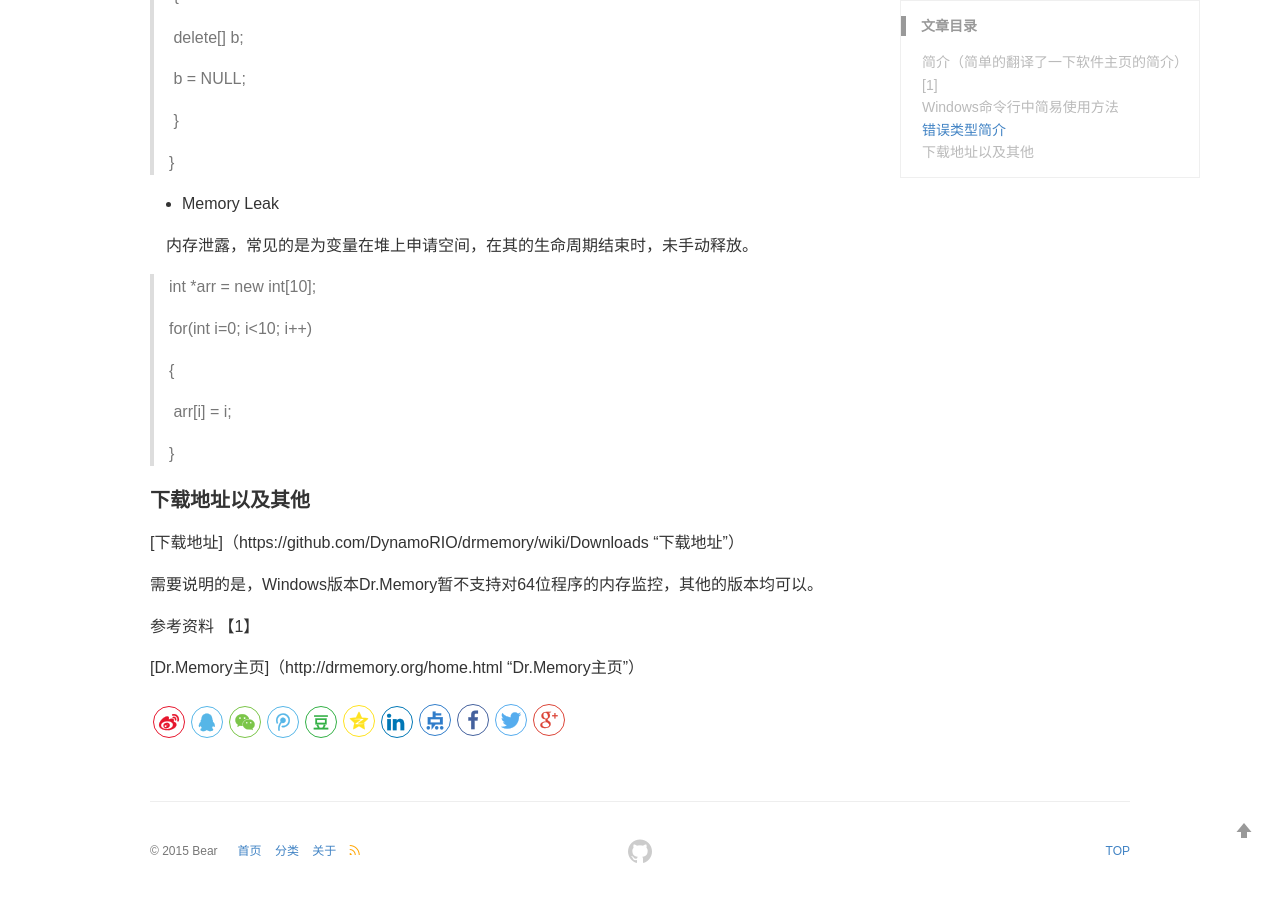
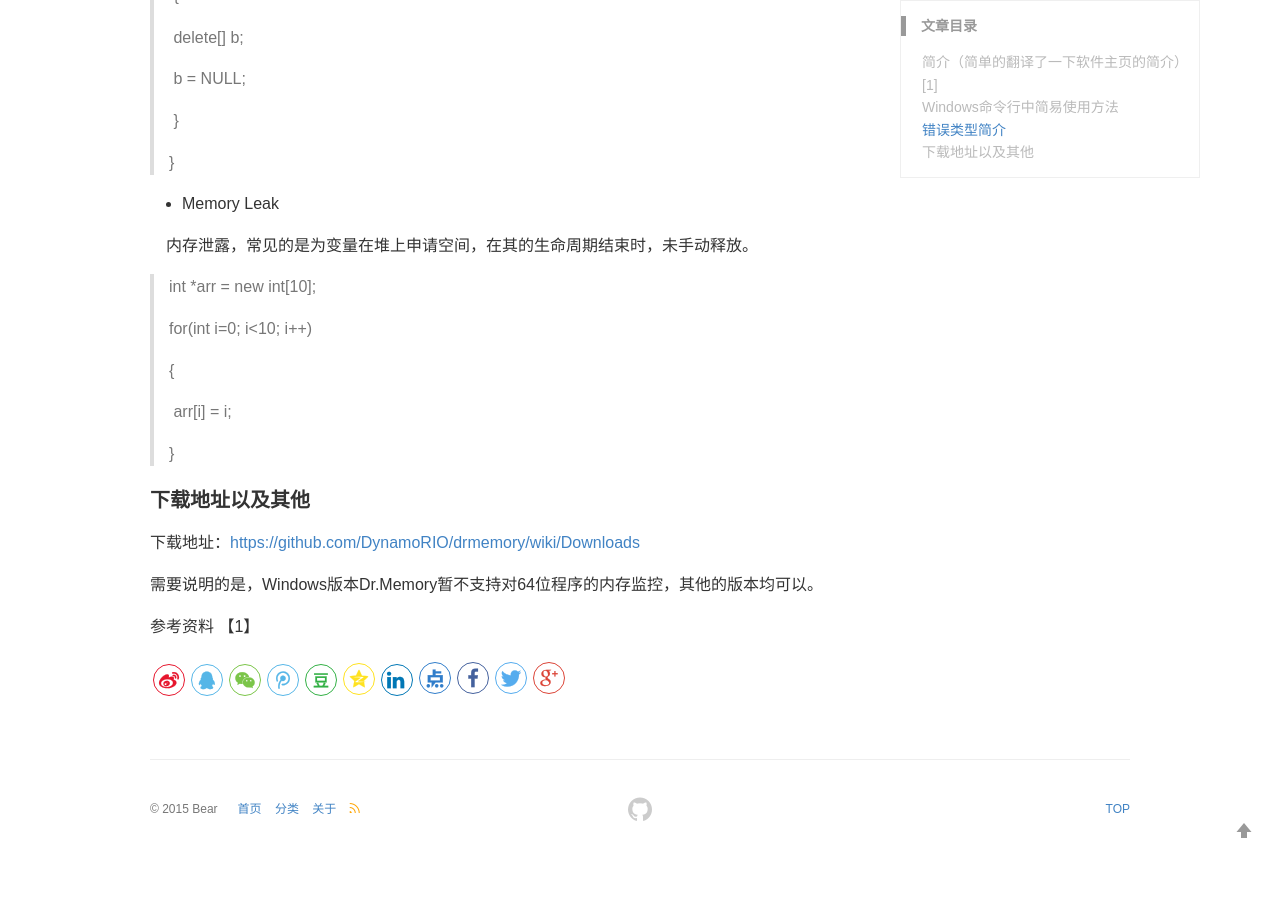
Before and after one commit to YesBear/yesbear.github.io, a Jekyll site: the page built from _posts/2019-1-18-内存检测工具Dr.Memory介绍与使用.md, in a window 1280 px wide and 900 px high, scrolled down 2435 px. Built offline with Jekyll 4.4.1, drawn with Linux system fonts in a browser that asks for light colours; comment, search, counter and statistics services are not loaded; after the commit the page ends 3293 px from its top, so only the background shows below that.

Commit message:
链接md语法修正

```diff
--- a/_posts/2019-1-18-内存检测工具Dr.Memory介绍与使用.md
+++ b/_posts/2019-1-18-内存检测工具Dr.Memory介绍与使用.md
@@ -121,10 +121,10 @@ categories: 内存泄露
 
 #### 下载地址以及其他
 
-[下载地址]（https://github.com/DynamoRIO/drmemory/wiki/Downloads “下载地址”）
+下载地址：<https://github.com/DynamoRIO/drmemory/wiki/Downloads>
 
 需要说明的是，Windows版本Dr.Memory暂不支持对64位程序的内存监控，其他的版本均可以。
 
 参考资料 【1】
 
-[Dr.Memory主页]（http://drmemory.org/home.html “Dr.Memory主页”）
+[Dr.Memory主页]: http://drmemory.org/home.html “Dr.Memory主页”
```
